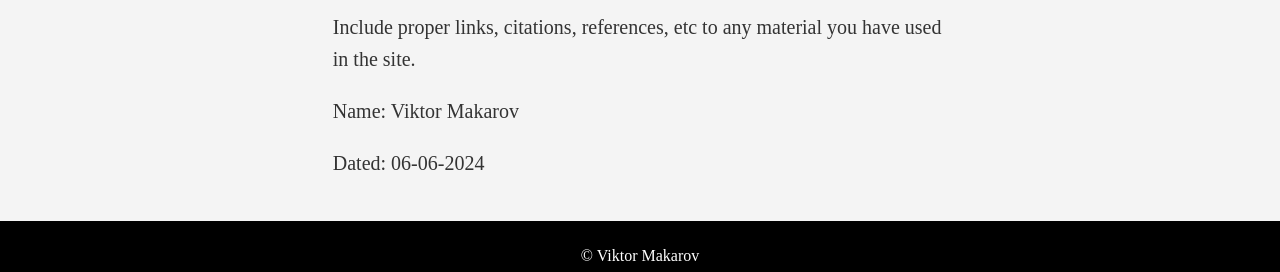
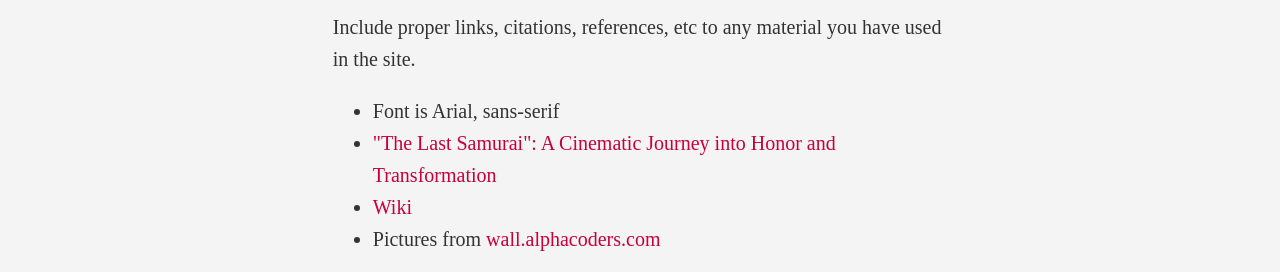
Before and after one commit to AtstecP/web222_w5, a plain HTML site: page honesty.html in a window 1280 px wide. Shown: the part 509-781 px from the top of the page. Drawn offline with Linux system fonts and the light colour scheme.

Commit message:
honest.html

```diff
--- a/honesty.html
+++ b/honesty.html
@@ -31,6 +31,12 @@
         <p>
           Include proper links, citations, references, etc to any material you have used in the
           site.
+          <ul>
+            <li>Font is Arial, sans-serif</li>
+            <li><a href="https://medium.com/@tharunthirupathib21/the-last-samurai-a-cinematic-journey-into-honor-and-transformation-44c6a16328e5">"The Last Samurai": A Cinematic Journey into Honor and Transformation</a></li>
+            <li><a href="https://en.wikipedia.org/wiki/The_Last_Samurai">Wiki</a></li>
+            <li>Pictures from <a href="https://wall.alphacoders.com/big.php?i=452126">wall.alphacoders.com</a></li>
+          </ul>
         </p>
         <p>Name: Viktor Makarov</p>
         <p>Dated: 06-06-2024</p>
```
